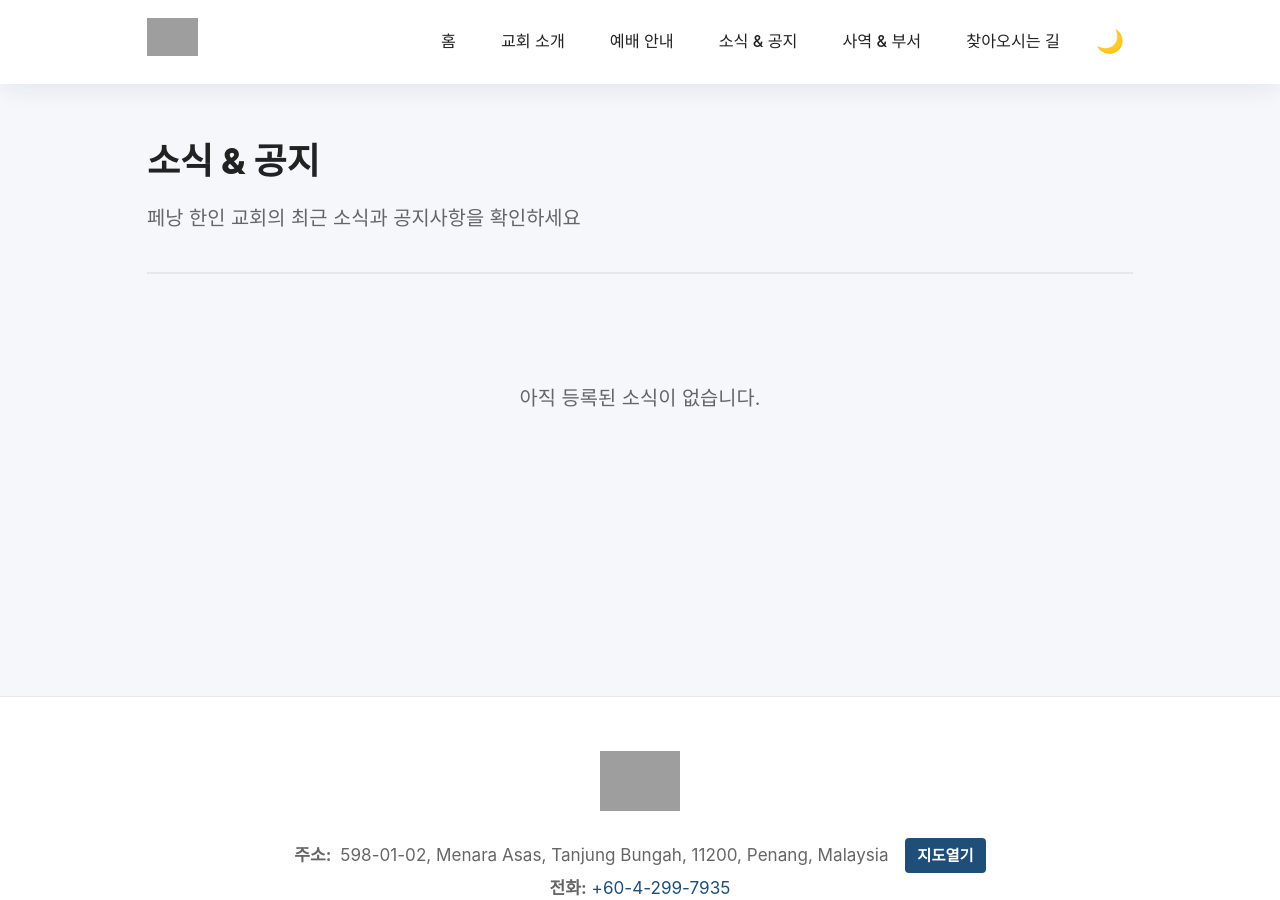
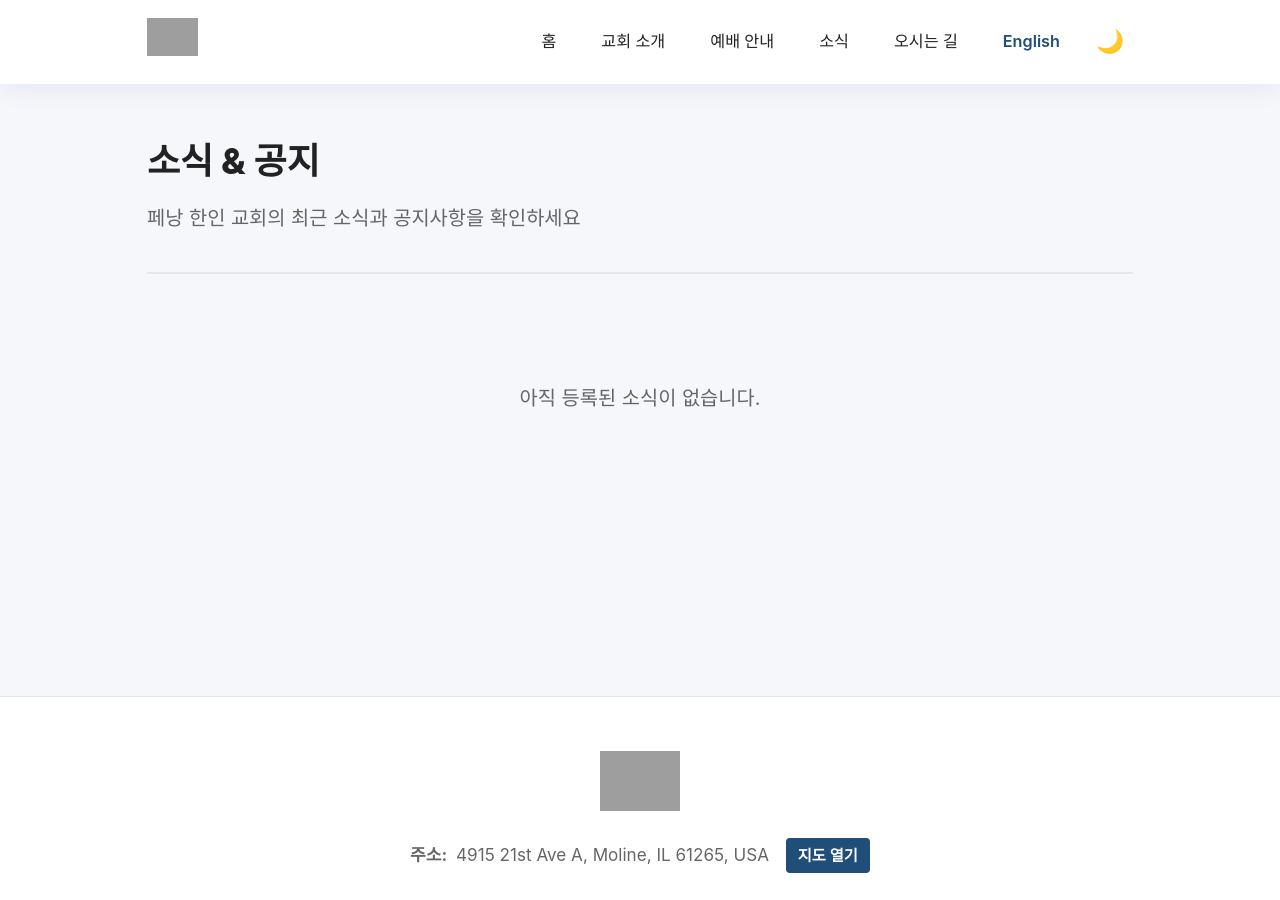
Before and after one commit to grace-korean-church/grace-korean-church.github.io, a Jekyll site: the page built from news.html, in a window 1280 px wide and 900 px high. Built offline with Jekyll 4.4.1, drawn with Linux system fonts in a browser that asks for light colours; some of the changed text lies outside the part shown; grey boxes are pictures that could not be loaded.

Commit message:
i18n 데이터 도입 및 헤더·푸터 이중 언어화
UI 문구를 _data/i18n.yml로 분리하고 헤더·푸터가 page.lang에 따라
문구와 링크를 고르게 했다. include를 언어별로 복제하지 않는다.

언어 토글은 page.alt_url이 있으면 대응 페이지로, 없으면 상대 언어의
홈으로 보내 죽은 링크가 생기지 않게 했다.

전화·이메일은 아직 미확인이라 값이 있을 때만 출력한다.
소셜 링크는 페이스북·유튜브로 교체했다.

Co-Authored-By: Claude Opus 5 (1M context) <noreply@anthropic.com>

```diff
--- a/_includes/footer.html
+++ b/_includes/footer.html
@@ -1,9 +1,12 @@
+{%- assign lang = page.lang | default: 'ko' -%}
+{%- assign t = site.data.i18n[lang] -%}
+
 <footer class="site-footer">
   <div class="container footer-inner">
     <div class="footer-info">
       <div class="footer-logo">
         <img src="{{ '/assets/images/logo-text-color.png' | relative_url }}"
-             alt="{{ site.title }}"
+             alt="{{ site.church.name }}"
              class="footer-logo-img footer-logo-light"
              width="800" height="198"
              loading="lazy"
@@ -17,18 +20,31 @@
              aria-hidden="true">
       </div>
       <p class="footer-address">
-        <strong>주소:</strong> <span class="address-text">598-01-02, Menara Asas, Tanjung Bungah, 11200, Penang, Malaysia</span>
-        <a href="https://maps.app.goo.gl/r4pNWPJhSdtdAYDF8" target="_blank" rel="noopener noreferrer" class="map-link">지도열기</a><br>
-        <strong>전화:</strong> <a href="tel:+60-4-299-7935">+60-4-299-7935</a><br>
-        <strong>휴대전화:</strong> <a href="tel:+60-17-510-3771">+60-17-510-3771</a><br>
-        <strong>이메일:</strong> <a href="mailto:penangkor@pkc1994.org">penangkor@pkc1994.org</a><br>
-        <strong>카페:</strong> <a href="https://cafe.daum.net/PenangChurch" target="_blank" rel="noopener noreferrer">cafe.daum.net/PenangChurch</a>
+        <strong>{{ t.footer.address }}:</strong>
+        <span class="address-text">{{ site.church.address }}</span>
+        <a href="{{ site.church.map_url }}" target="_blank" rel="noopener noreferrer" class="map-link">{{ t.footer.map }}</a><br>
+        {%- if site.church.phone != "" %}
+        <strong>{{ t.footer.phone }}:</strong> <a href="tel:{{ site.church.phone }}">{{ site.church.phone }}</a><br>
+        {%- endif %}
+        {%- if site.church.email != "" %}
+        <strong>{{ t.footer.email }}:</strong> <a href="mailto:{{ site.church.email }}">{{ site.church.email }}</a><br>
+        {%- endif %}
       </p>
-      <p class="footer-pastor">담임목사: {{ site.pastor }}</p>
+      <p class="footer-pastor">{{ t.footer.pastor }}: {{ site.pastor }}</p>
+
+      <p class="footer-social">
+        <strong>{{ t.footer.follow }}:</strong>
+        {%- if site.social.facebook != "" %}
+        <a href="{{ site.social.facebook }}" target="_blank" rel="noopener noreferrer">Facebook</a>
+        {%- endif %}
+        {%- if site.social.youtube != "" %}
+        <a href="{{ site.social.youtube }}" target="_blank" rel="noopener noreferrer">YouTube</a>
+        {%- endif %}
+      </p>
     </div>
 
     <div class="footer-copyright">
-      <p>&copy; {{ site.time | date: "%Y" }} {{ site.title }}. All rights reserved.</p>
+      <p>&copy; {{ site.time | date: "%Y" }} {{ site.church.name }}. {{ t.footer.rights }}</p>
     </div>
   </div>
 </footer>
--- a/_includes/header.html
+++ b/_includes/header.html
@@ -18,18 +31,23 @@
       </a>
     </div>
 
-    <button class="menu-toggle" aria-label="메뉴 열기">
+    <button class="menu-toggle" aria-label="{{ t.menu_toggle }}">
       <span class="hamburger"></span>
     </button>
 
     <nav class="site-nav">
-      <a href="{{ '/' | relative_url }}" class="nav-link">홈</a>
-      <a href="{{ '/pages/about/' | relative_url }}" class="nav-link">교회 소개</a>
-      <a href="{{ '/pages/services/' | relative_url }}" class="nav-link">예배 안내</a>
-      <a href="{{ '/news/' | relative_url }}" class="nav-link">소식 & 공지</a>
-      <a href="{{ '/pages/ministries/' | relative_url }}" class="nav-link">사역 & 부서</a>
-      <a href="{{ '/pages/location/' | relative_url }}" class="nav-link">찾아오시는 길</a>
-      <button class="theme-toggle" aria-label="테마 전환" title="테마 전환">🌙</button>
+      {%- if lang == 'en' %}
+      <a href="{{ '/en/' | relative_url }}" class="nav-link">{{ t.nav.home }}</a>
+      <a href="{{ '/en/about/' | relative_url }}" class="nav-link">{{ t.nav.about }}</a>
+      {%- else %}
+      <a href="{{ '/' | relative_url }}" class="nav-link">{{ t.nav.home }}</a>
+      <a href="{{ '/about/' | relative_url }}" class="nav-link">{{ t.nav.about }}</a>
+      <a href="{{ '/services/' | relative_url }}" class="nav-link">{{ t.nav.services }}</a>
+      <a href="{{ '/news/' | relative_url }}" class="nav-link">{{ t.nav.news }}</a>
+      <a href="{{ '/visit/' | relative_url }}" class="nav-link">{{ t.nav.visit }}</a>
+      {%- endif %}
+      <a href="{{ switch_url | relative_url }}" class="nav-link nav-lang" hreflang="{% if lang == 'en' %}ko{% else %}en{% endif %}">{{ t.lang_switch.to_other }}</a>
+      <button class="theme-toggle" aria-label="{{ t.theme_toggle }}" title="{{ t.theme_toggle }}">🌙</button>
     </nav>
   </div>
 </header>
--- a/assets/css/style.css
+++ b/assets/css/style.css
@@ -1891,3 +1891,22 @@ img {
     max-width: 80% !important;
   }
 }
+
+/* ==========================================================================
+   Footer social & language toggle
+   ========================================================================== */
+
+.footer-social {
+  margin-top: var(--space-xs);
+  font-size: 0.9rem;
+  color: var(--color-text-muted);
+}
+
+.footer-social a {
+  margin-right: var(--space-sm);
+}
+
+.nav-lang {
+  font-weight: 600;
+  color: var(--color-primary);
+}
```
Also changed, not shown: other parts of _includes/header.html (+15 -2 lines), _data/i18n.yml (added, +45 -0 lines), 1 other file.
